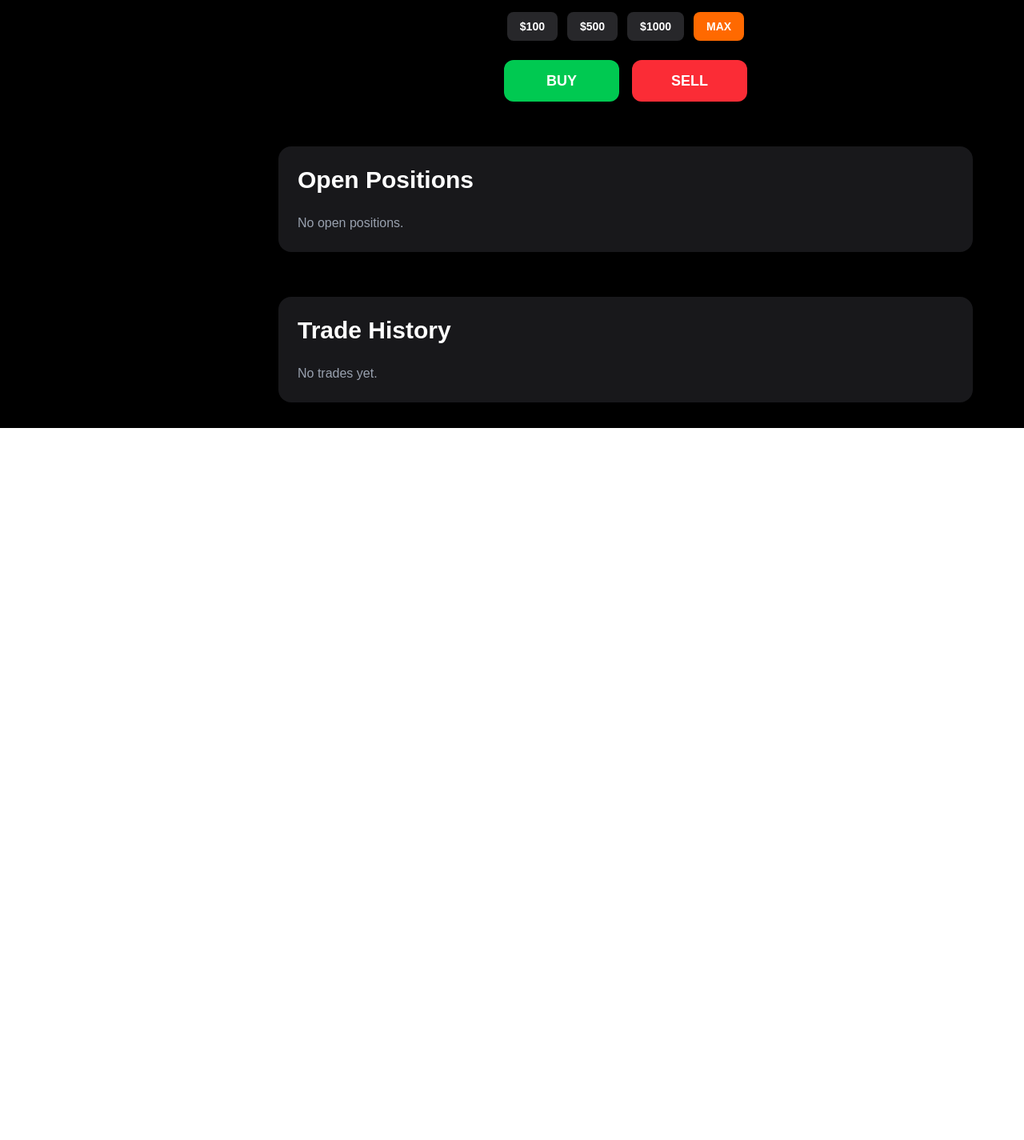
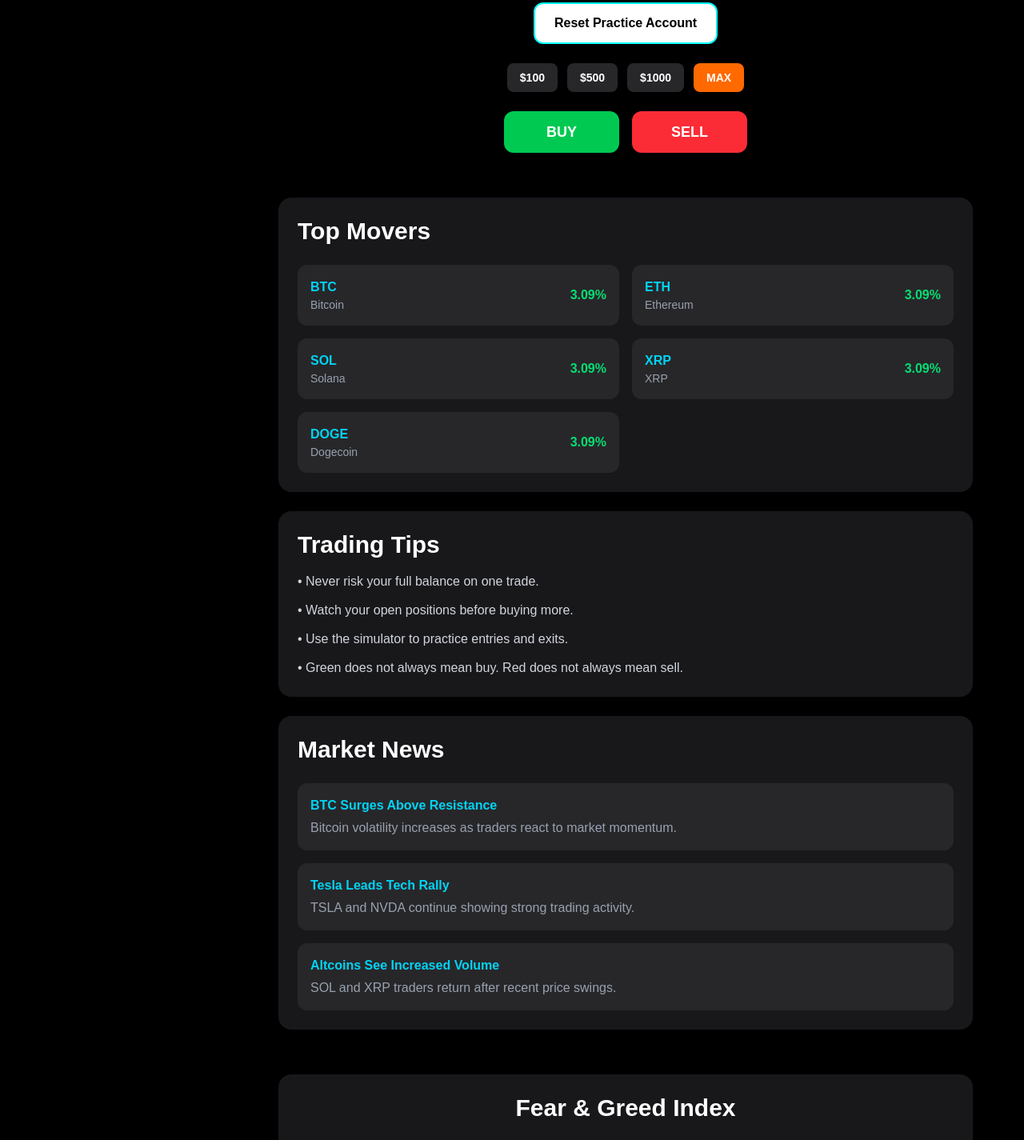
Before and after one commit to fernandoperez704-byte/tradenest, a Next.js app: page /simulator in a window 1280 px wide. Shown: the part 1330-2755 px from the top of the page at 80% size. Before the commit the page ends 1865 px from the top, so only its background shows below. Built offline with nearby package versions, Linux system fonts and the light colour scheme.

Commit message:
major simulator dashboard upgrade

```diff
--- a/app/simulator/page.tsx
+++ b/app/simulator/page.tsx
@@ -257,7 +257,21 @@ export default function SimulatorPage() {
         <h1 className="text-5xl font-bold text-cyan-400 text-center mt-6">
           Multi-Coin Simulator
         </h1>
+<div className="mt-6 flex justify-center">
+  <div className="flex flex-wrap justify-center gap-4">
+    <div className="w-56 bg-green-500 text-center text-black px-4 py-2 rounded-xl font-bold">
+      Crypto Market: OPEN
+    </div>
 
+    <div className="w-56 bg-cyan-500 text-center text-black px-4 py-2 rounded-xl font-bold">
+      Stocks Market: LIVE
+    </div>
+
+    <div className="w-56 bg-orange-400 text-center text-black px-4 py-2 rounded-xl font-bold">
+      Volatility: HIGH
+    </div>
+  </div>
+</div>
         <div className="mt-8 grid md:grid-cols-4 gap-4 max-w-6xl mx-auto">
           <div className="bg-zinc-900 p-5 rounded-2xl text-center">
             <p className="text-gray-400">Today</p>
@@ -514,7 +528,202 @@ export default function SimulatorPage() {
                 SELL
               </button>
             </div>
+<div className="mt-14 bg-zinc-900 rounded-2xl p-6">
+  <h2 className="text-3xl font-bold mb-6">
+    Top Movers
+  </h2>
 
+  <div className="grid md:grid-cols-2 gap-4">
+    {watchlist.map((coin) => {
+      const change =
+        ((coin.price -
+          (coin.price * 0.97)) /
+          (coin.price * 0.97)) *
+        100;
+
+      return (
+        <div
+          key={coin.symbol}
+          className="bg-zinc-800 rounded-xl p-4 flex justify-between items-center"
+        >
+          <div>
+            <p className="font-bold text-cyan-400">
+              {coin.symbol}
+            </p>
+
+            <p className="text-sm text-gray-400">
+              {coin.name}
+            </p>
+          </div>
+
+          <div
+            className={`font-bold ${
+              change >= 0
+                ? "text-green-400"
+                : "text-red-400"
+            }`}
+          >
+            {change.toFixed(2)}%
+          </div>
+        </div>
+      );
+    })}
+  </div>
+</div>
+<div className="mt-6 bg-zinc-900 rounded-2xl p-6">
+  <h2 className="text-3xl font-bold mb-4">
+    Trading Tips
+  </h2>
+
+  <div className="space-y-3 text-gray-300">
+    <p>• Never risk your full balance on one trade.</p>
+    <p>• Watch your open positions before buying more.</p>
+    <p>• Use the simulator to practice entries and exits.</p>
+    <p>• Green does not always mean buy. Red does not always mean sell.</p>
+  </div>
+</div>
+<div className="mt-6 bg-zinc-900 rounded-2xl p-6">
+  <h2 className="text-3xl font-bold mb-6">
+    Market News
+  </h2>
+
+  <div className="space-y-4">
+    <div className="bg-zinc-800 rounded-xl p-4">
+      <p className="font-bold text-cyan-400">
+        BTC Surges Above Resistance
+      </p>
+
+      <p className="text-gray-400 mt-1">
+        Bitcoin volatility increases as traders
+        react to market momentum.
+      </p>
+    </div>
+
+    <div className="bg-zinc-800 rounded-xl p-4">
+      <p className="font-bold text-cyan-400">
+        Tesla Leads Tech Rally
+      </p>
+
+      <p className="text-gray-400 mt-1">
+        TSLA and NVDA continue showing strong
+        trading activity.
+      </p>
+    </div>
+
+    <div className="bg-zinc-800 rounded-xl p-4">
+      <p className="font-bold text-cyan-400">
+        Altcoins See Increased Volume
+      </p>
+
+      <p className="text-gray-400 mt-1">
+        SOL and XRP traders return after recent
+        price swings.
+      </p>
+    </div>
+  </div>
+</div>
+<div className="mt-14 bg-zinc-900 rounded-2xl p-6 text-center">
+  <h2 className="text-3xl font-bold mb-4">
+    Fear & Greed Index
+  </h2>
+
+  <div className="text-6xl font-bold text-green-400">
+    72
+  </div>
+
+  <p className="mt-4 text-xl text-gray-300">
+    Market Sentiment: Greed
+  </p>
+
+  <div className="mt-6 h-4 rounded-full bg-zinc-800 overflow-hidden">
+    <div
+      className="h-full bg-green-400"
+      style={{ width: "72%" }}
+    />
+  </div>
+</div>
+<div className="mt-14 grid md:grid-cols-3 gap-4">
+  <div className="bg-zinc-900 rounded-2xl p-6 text-center">
+    <p className="text-gray-400">
+      Best Performer
+    </p>
+
+    <p className="text-3xl font-bold text-green-400 mt-2">
+      BTC
+    </p>
+  </div>
+
+  <div className="bg-zinc-900 rounded-2xl p-6 text-center">
+    <p className="text-gray-400">
+      Worst Performer
+    </p>
+
+    <p className="text-3xl font-bold text-red-400 mt-2">
+      XRP
+    </p>
+  </div>
+
+  <div className="bg-zinc-900 rounded-2xl p-6 text-center">
+    <p className="text-gray-400">
+      Win Rate
+    </p>
+
+    <p className="text-3xl font-bold text-cyan-400 mt-2">
+      68%
+    </p>
+  </div>
+</div>
+<div className="mt-14 bg-zinc-900 rounded-2xl p-6">
+  <h2 className="text-3xl font-bold mb-6">
+    Portfolio Allocation
+  </h2>
+
+  <div className="space-y-4">
+    {Object.entries(positions)
+      .filter(([, qty]) => qty > 0)
+      .map(([symbol, qty]) => {
+        const value =
+          qty *
+          prices[symbol as AssetSymbol];
+
+        const percent =
+          portfolioValue > 0
+            ? (value / portfolioValue) * 100
+            : 0;
+
+        return (
+          <div key={symbol}>
+            <div className="flex justify-between mb-1">
+              <span className="font-bold text-cyan-400">
+                {symbol}
+              </span>
+
+              <span>
+                {percent.toFixed(2)}%
+              </span>
+            </div>
+
+            <div className="h-3 rounded-full bg-zinc-800 overflow-hidden">
+              <div
+                className="h-full bg-cyan-400"
+                style={{
+                  width: `${percent}%`,
+                }}
+              />
+            </div>
+          </div>
+        );
+      })}
+
+    {Object.values(positions).every(
+      (qty) => qty === 0
+    ) && (
+      <p className="text-gray-400">
+        No active allocations.
+      </p>
+    )}
+  </div>
+</div>
             <div className="mt-14 bg-zinc-900 rounded-2xl p-6">
               <h2 className="text-3xl font-bold mb-6">Open Positions</h2>
 
@@ -566,7 +775,52 @@ export default function SimulatorPage() {
                 )}
               </div>
             </div>
+<div className="mt-14 bg-zinc-900 rounded-2xl p-6">
+  <h2 className="text-3xl font-bold mb-6">
+    Recent Activity
+  </h2>
 
+  <div className="space-y-4">
+    {trades.slice(0, 5).map((trade, index) => (
+      <div
+        key={index}
+        className="bg-zinc-800 rounded-xl p-4 flex justify-between items-center"
+      >
+        <div>
+          <p
+            className={`font-bold ${
+              trade.type === "BUY"
+                ? "text-green-400"
+                : "text-red-400"
+            }`}
+          >
+            {trade.type} {trade.coin}
+          </p>
+
+          <p className="text-gray-400 text-sm">
+            {trade.time}
+          </p>
+        </div>
+
+        <div className="text-right">
+          <p className="font-bold">
+            ${trade.amount.toFixed(2)}
+          </p>
+
+          <p className="text-gray-400 text-sm">
+            @ ${trade.price.toLocaleString()}
+          </p>
+        </div>
+      </div>
+    ))}
+
+    {trades.length === 0 && (
+      <p className="text-gray-400">
+        No recent activity.
+      </p>
+    )}
+  </div>
+</div>
             <div className="mt-14 bg-zinc-900 rounded-2xl p-6">
               <h2 className="text-3xl font-bold mb-6">Trade History</h2>
 
```
